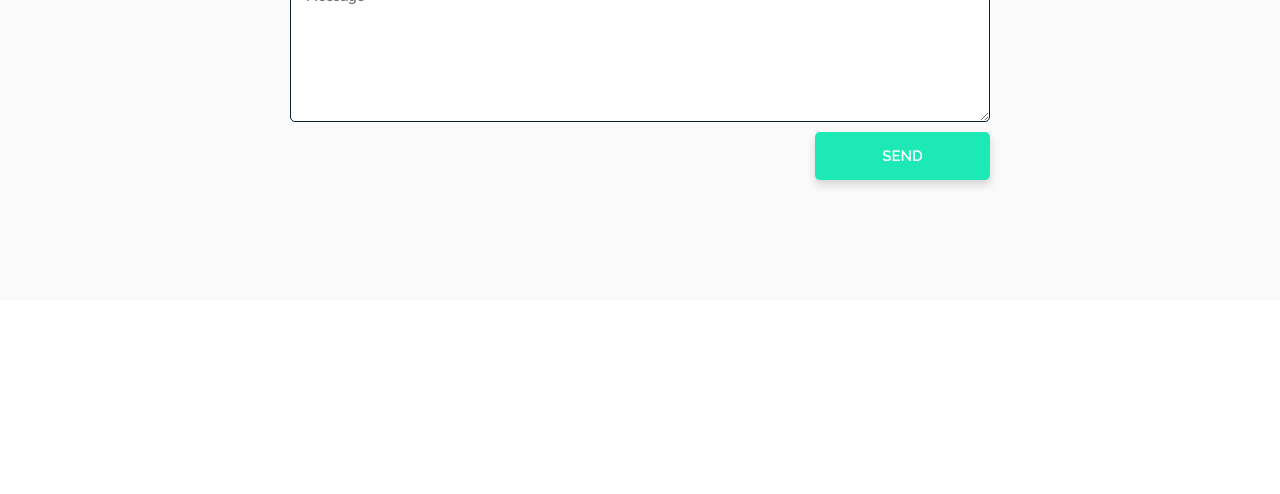
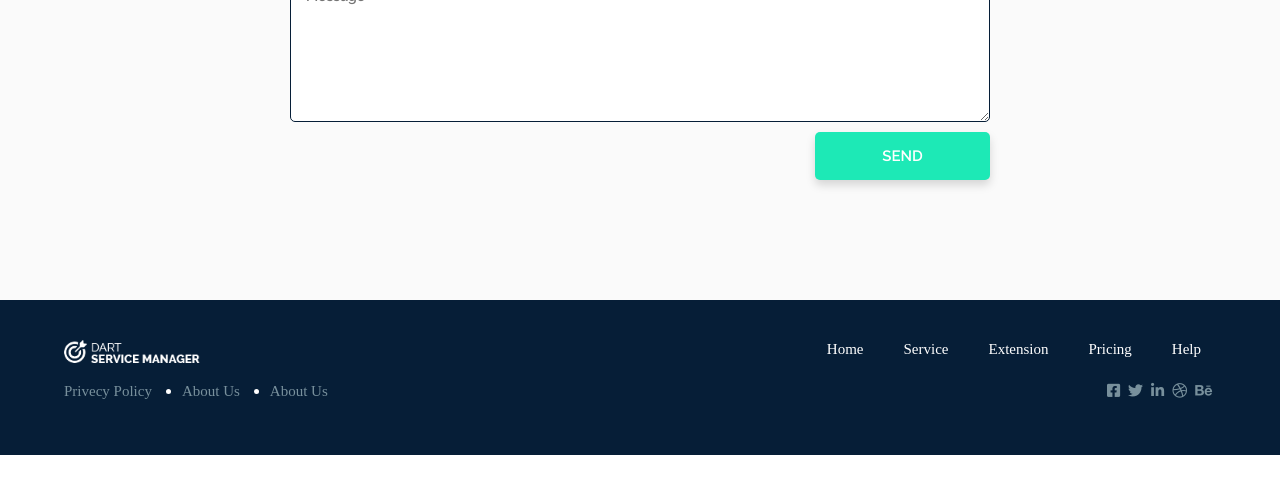
Before and after one commit to tomahawk535/dart, a website: page src/index.html in a window 1280 px wide. Shown: the part 3454-3948 px from the top of the page. After the commit the page ends 3909 px from the top, so only its background shows below. Drawn offline with nearby package versions, Linux system fonts and the light colour scheme.

Commit message:
add footer

```diff
--- a/src/index.html
+++ b/src/index.html
@@ -284,6 +284,73 @@
                </form>
            </div>
        </article>
+       <footer>
+           <div class="brand">
+               <img src="img/bran-logo.png" alt="Logo" class="brand-logo">
+               <img src="img/brand-name.png" alt="Dart service manager" class="brand-name">
+           </div>
+           <ul class="navigation">
+               <li class="navigation-item">
+                   <a href="#" class="navigation-item-link">Home</a>
+               </li>
+               <li class="navigation-item">
+                   <a href="#" class="navigation-item-link">Service</a>
+               </li>
+               <li class="navigation-item">
+                   <a href="#" class="navigation-item-link">Extension</a>
+               </li>
+               <li class="navigation-item">
+                   <a href="#" class="navigation-item-link">Pricing</a>
+               </li>
+               <li class="navigation-item">
+                   <a href="#" class="navigation-item-link">Help</a>
+               </li>
+           </ul>
+           <ul class="police">
+               <li class="police-item">
+                   <a href="" class="police-item-link">
+                       Privecy Policy
+                   </a>
+               </li>
+               <li class="police-item">
+                   <a href="" class="police-item-link">
+                       About Us
+                   </a>
+               </li>
+               <li class="police-item">
+                   <a href="" class="police-item-link">
+                       About Us
+                   </a>
+               </li>
+           </ul>
+           <ul class="social-ico">
+               <li class="social-ico-item">
+                   <a href="" class="social-ico-link">
+                       <i class="fab fa-facebook-square"></i>
+                   </a>
+               </li>
+               <li class="social-ico-item">
+                   <a href="" class="social-ico-link">
+                       <i class="fab fa-twitter"></i>
+                   </a>
+               </li>
+               <li class="social-ico-item">
+                   <a href="" class="social-ico-link">
+                       <i class="fab fa-linkedin-in"></i>
+                   </a>
+               </li>
+               <li class="social-ico-item">
+                   <a href="" class="social-ico-link">
+                       <i class="fab fa-dribbble"></i>
+                   </a>
+               </li>
+               <li class="social-ico-item">
+                   <a href="" class="social-ico-link">
+                       <i class="fab fa-behance"></i>
+                   </a>
+               </li>
+           </ul>
+       </footer>
    </div>
 
    <script src="https://ajax.googleapis.com/ajax/libs/jquery/3.6.0/jquery.min.js"></script>
--- a/src/style/scss/article.scss
+++ b/src/style/scss/article.scss
@@ -2,7 +2,6 @@
 article {
   width: 100%;
   padding: 0;
-  margin-bottom: 1000px;
   .tools {
     width: 100%;
     text-align: center;
--- /dev/null
+++ b/src/style/scss/footer.scss
@@ -0,0 +1,172 @@
+@import "tools";
+
+footer {
+  display: flex;
+  flex-wrap: wrap;
+  background-color:  $footer-bg-color;
+  padding: 40px 5%;
+  .brand, .social-ico {
+    flex-basis: 50%;
+  }
+  .brand {
+    order: 1;
+    .brand-logo {
+      width: 10%;
+    }
+    .brand-name {
+      width: 60%;
+    }
+  }
+  .police {
+    order: 4;
+    flex-basis: 100%;
+    display: flex;
+    justify-content: center;
+    .police-item {
+      margin: 15px 10px;
+      color:  $font-color-main;
+      list-style-type: none;
+      align-self: center;
+      &:first-child {
+        list-style-type: none;
+      }
+      .police-item-link {
+        text-decoration: none;
+        color:  $font-color-third;
+        font-size: 15px;
+      }
+    }
+  }
+  .navigation {
+    order: 3;
+    flex-basis: 100%;
+    display: flex;
+    margin-top: 15px;
+    justify-content: center;
+    .navigation-item {
+      list-style-type: none;
+      margin: 10px 5px;
+      .navigation-item-link {
+        text-decoration: none;
+        color:  $font-color-third;
+        font-size: 15px;
+      }
+    }
+  }
+  .social-ico {
+    order: 2;
+    display: flex;
+    justify-content: space-around;
+    align-items: center;
+    .social-ico-item {
+      list-style-type: none;
+      .social-ico-link {
+        text-decoration: none;
+        color:  $font-color-third;
+        font-size: 15px;
+      }
+    }
+  }
+}
+
+@media all and (min-width:600px) {
+  footer {
+    .brand, .social-ico {
+      flex-basis: 100%;
+      justify-content: center;
+    }
+    .social-ico {
+      .social-ico-item {
+        margin: 15px;
+      }
+    }
+    .brand {
+      text-align: center;
+      .brand-logo {
+        width: 4%;
+      }
+      .brand-name {
+        width: 20%;
+      }
+    }
+  }
+}
+@media all and (min-width:1023px) {
+  footer {
+    .brand {
+      flex-basis: 50%;
+      text-align: left;
+      .brand-logo {
+        width: 5%;
+      }
+      .brand-name {
+        width: 30%;
+      }
+    }
+    .navigation {
+      order: 2;
+      flex-basis: 50%;
+      justify-content: flex-end;
+      margin-top: 0;
+      .navigation-item {
+        .navigation-item-link {
+          color:  $font-color-main;
+          margin: 0 10px;
+          &:last-child {
+            margin-right: 0;
+          }
+          &:hover {
+            color: $font-color-third;
+          }
+        }
+      }
+    }
+    .police {
+      order: 3;
+      flex-basis: 50%;
+      justify-content: flex-start;
+      .police-item {
+        list-style-type: disc;
+        margin: 10px 15px;
+        &:first-child {
+          list-style-type: none;
+          margin-left: 0;
+        }
+        .police-item-link {
+          &:hover {
+            cursor: pointer;
+          }
+        }
+      }
+    }
+    .social-ico {
+      order: 4;
+      flex-basis: 50%;
+      justify-content: flex-end;
+    }
+  }
+}
+@media all and (min-width:1200px) {
+  footer {
+    .brand {
+      flex-basis: 50%;
+      text-align: left;
+      .brand-logo {
+        width: 4%;
+      }
+      .brand-name {
+        width: 19%;
+      }
+    }
+    .navigation {
+      .navigation-item {
+        margin: 0 15px;
+      }
+    }
+    .social-ico {
+      .social-ico-item {
+        margin: 15px 4px;
+      }
+    }
+  }
+}
```
Also changed, not shown: src/style/style.min.css.
